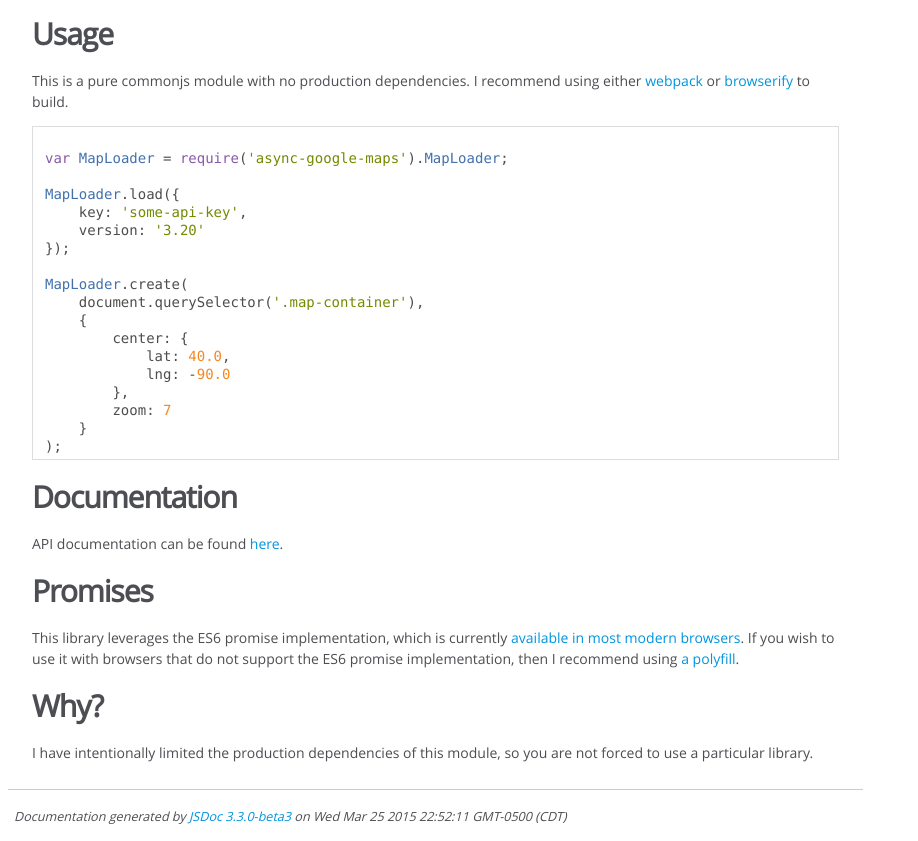
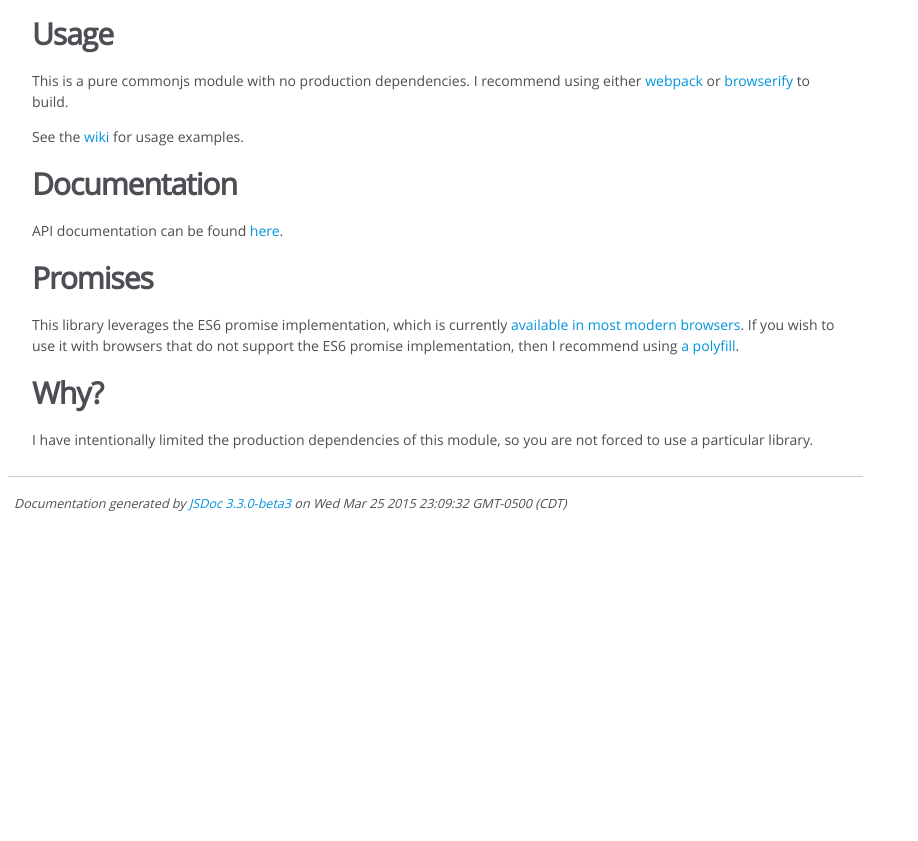
Before and after one commit to zpratt/async-google-maps, a website: page docs/async-google-maps/0.2.0/index.html in a window 1280 px wide. Shown: the part 1020-1861 px from the top of the page, without its empty margins (0-918 px from the left). After the commit the page ends 1548 px from the top, so only its background shows below. Drawn offline with Linux system fonts and the light colour scheme.

Commit message:
Pull in updates to the README

```diff
--- a/docs/async-google-maps/0.2.0/index.html
+++ b/docs/async-google-maps/0.2.0/index.html
@@ -56,24 +56,8 @@
 <li><code>npm test</code></li>
 </ol>
 <h2>Usage</h2><p>This is a pure commonjs module with no production dependencies. I recommend using either <a href="http://webpack.github.io/docs/">webpack</a> or <a href="https://github.com/substack/node-browserify">browserify</a> to build.</p>
-<pre class="prettyprint source lang-javascript"><code>
-var MapLoader = require('async-google-maps').MapLoader;
-
-MapLoader.load({
-    key: 'some-api-key',
-    version: '3.20'
-});
-
-MapLoader.create(
-    document.querySelector('.map-container'),
-    {
-        center: {
-            lat: 40.0,
-            lng: -90.0
-        },
-        zoom: 7
-    }
-);</code></pre><h2>Documentation</h2><p>API documentation can be found <a href="http://zpratt.github.io/async-google-maps/docs/async-google-maps/0.1.1/index.html">here</a>.</p>
+<p>See the <a href="https://github.com/zpratt/async-google-maps/wiki">wiki</a> for usage examples.</p>
+<h2>Documentation</h2><p>API documentation can be found <a href="http://zpratt.github.io/async-google-maps/docs/async-google-maps/0.2.0/index.html">here</a>.</p>
 <h3>Promises</h3><p>This library leverages the ES6 promise implementation, which is currently <a href="http://caniuse.com/#feat=promises">available in most modern browsers</a>. If you wish to use it with browsers that do not support the ES6 promise implementation, then I recommend using <a href="https://github.com/jakearchibald/es6-promise">a polyfill</a>.</p>
 <h3>Why?</h3><p>I have intentionally limited the production dependencies of this module, so you are not forced to use a particular library.</p></article>
     </section>
@@ -92,7 +76,7 @@ MapLoader.create(
 <br class="clear">
 
 <footer>
-    Documentation generated by <a href="https://github.com/jsdoc3/jsdoc">JSDoc 3.3.0-beta3</a> on Wed Mar 25 2015 22:52:11 GMT-0500 (CDT)
+    Documentation generated by <a href="https://github.com/jsdoc3/jsdoc">JSDoc 3.3.0-beta3</a> on Wed Mar 25 2015 23:09:32 GMT-0500 (CDT)
 </footer>
 
 <script> prettyPrint(); </script>
```
Also changed, not shown: docs/async-google-maps/0.2.0/index.js.html (+1 -1 lines), docs/async-google-maps/0.2.0/lib_base-overlay-factory.js.html (+1 -1 lines), docs/async-google-maps/0.2.0/lib_map-loader.js.html (+1 -1 lines), docs/async-google-maps/0.2.0/module-async-google-maps.html (+1 -1 lines), docs/async-google-maps/0.2.0/module-async-google-maps_base-overlay-factory.html (+1 -1 lines), docs/async-google-maps/0.2.0/module-async-google-maps_map-loader.html (+1 -1 lines).
